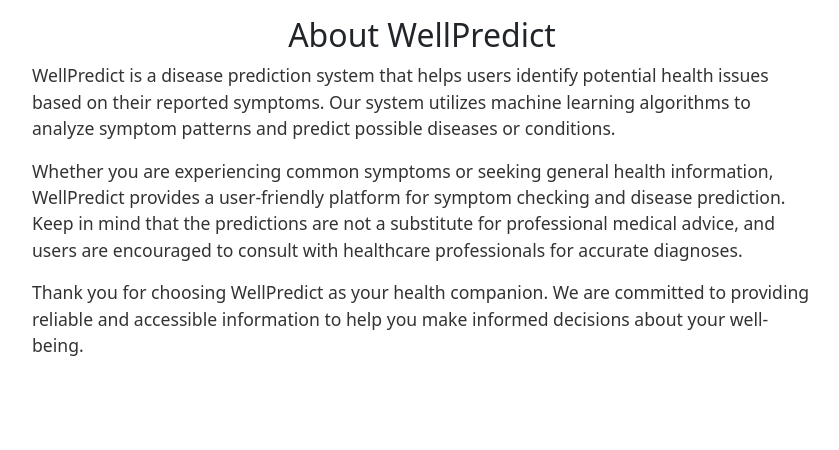
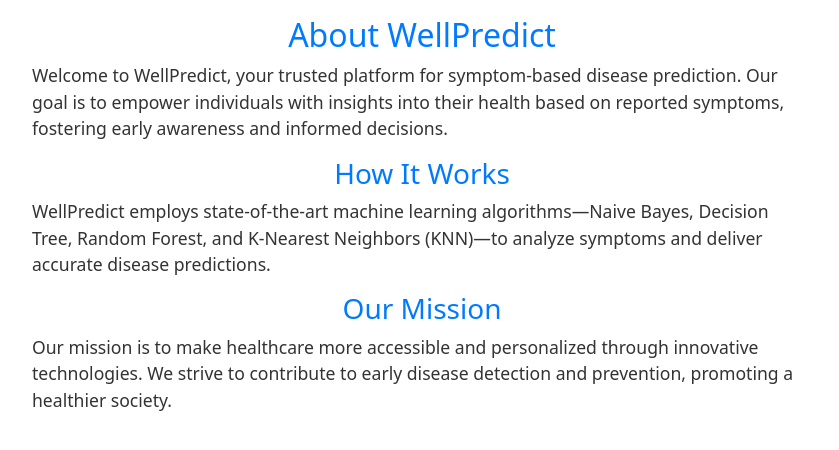
Before and after one commit to maruti-dalvi-03/symptoms-based-disease-prediction, a Flask app: page /about in a window 1280 px wide. Shown: the part 80-530 px from the top of the page, without its empty margins (218-1057 px from the left). Run offline with Flask 3, Linux system fonts and the light colour scheme; parts of the project's set-up code (start-up, migrations or seed data) failed here and were passed over.

Commit message:
improved result page and about page

```diff
--- a/app.py
+++ b/app.py
@@ -1,8 +1,6 @@
 from flask import Flask, render_template, request
 import joblib
 import pandas as pd
-import numpy as np
-from disease_info import disease_info
 
 app = Flask(__name__)
 
@@ -130,16 +128,22 @@
     probability_random_forest = max(predict_proba_random_forest[0])
     probability_knn = max(predict_proba_knn[0])
 
+    predicted_diseases = [predicted_disease_naive_bayes, predicted_disease_decision_tree, predicted_disease_random_forest, predicted_disease_knn]
+
+    wikipedia_links = set(f"https://en.wikipedia.org/wiki/{disease}" for disease in predicted_diseases)
+
     return render_template('result.html',
-                           symptoms=symptoms,
-                           disease_naive_bayes=predicted_disease_naive_bayes,
-                           probability_naive_bayes=probability_naive_bayes * 100,
-                           disease_decision_tree=predicted_disease_decision_tree,
-                           probability_decision_tree=probability_decision_tree * 100,
-                           disease_random_forest=predicted_disease_random_forest,
-                           probability_random_forest=probability_random_forest * 100,
-                           disease_knn=predicted_disease_knn,
-                           probability_knn=probability_knn * 100)
+                       symptoms=[symptom.capitalize() for symptom in symptoms],
+                       disease_naive_bayes=predicted_disease_naive_bayes,
+                       probability_naive_bayes=f"{probability_naive_bayes * 100:.2f}",
+                       disease_decision_tree=predicted_disease_decision_tree,
+                       probability_decision_tree=f"{probability_decision_tree * 100:.2f}",
+                       disease_random_forest=predicted_disease_random_forest,
+                       probability_random_forest=f"{probability_random_forest * 100:.2f}",
+                       disease_knn=predicted_disease_knn,
+                       probability_knn=f"{probability_knn * 100:.2f}",
+                       wikipedia_links=wikipedia_links)
+
 
 @app.route('/all-services')
 def allServices():
@@ -174,9 +178,9 @@
 def contact():
     return render_template('contact.html')
 
-# @app.template_filter('capitalize_words')
-# def capitalize_words(s):
-#     return ' '.join(word.capitalize() for word in s.split('_'))
+@app.template_filter('capitalize_words')
+def capitalize_words(s):
+    return ' '.join(word.capitalize() for word in s.split('_'))
 
 if __name__ == '__main__':
     app.run(debug=True)
--- a/static/style.css
+++ b/static/style.css
@@ -82,7 +82,7 @@
   .checkbtn{
     display: block;
   }
-  ul{
+  nav ul{
     position: fixed;
     width: 100%;
     height: 100vh;
@@ -311,90 +311,82 @@
   padding-inline: 10px;
 }
 
-h2 {
+.about-container h2 , .about-container h3 {
   color: #007bff;
   text-align: center;
 }
-
-p {
+.about-container p {
   font-size: 1.1rem;
   margin-bottom: 15px;
   color: #333333;
 }
 
-.creative-section {
-  margin-top: 40px;
-  padding: 20px;
-  background-color: #007bff;
-  color: #ffffff;
-  border-radius: 10px;
-  box-shadow: 0 0 20px rgba(0, 0, 0, 0.1);
-}
-
-.creative-section h2 {
-  color: #ffffff;
-}
-
-.creative-section p {
-  font-size: 1.2rem;
-  color: #ffffff;
-  margin-bottom: 20px;
-}
-
-.creative-section img {
-  max-width: 100%;
-  height: auto;
-  border-radius: 10px;
-  box-shadow: 0 0 10px rgba(0, 0, 0, 0.2);
-}
-
 /*   result page    */
 
 .result-container {
-  background-color: white;
-  box-shadow: 0px 0px 10px rgba(0, 0, 0, 0.1);
+  background-color: #f8f9fa;
   padding: 20px;
   border-radius: 10px;
+  box-shadow: 0 0 10px rgba(0, 0, 0, 0.1);
   margin-top: 20px;
 }
 
-.result-container h2 {
-  color: #343a40; /* Dark Grayish Blue */
+.result-container h5 {
+  color: #45494e;
+  font-weight: 600;
+}
+
+.result-container hr {
+  margin: 20px 0;
+  border: 0;
+  border-top: 2px solid #6c757d;
+}
+
+.result-container h3 {
+  color: #343a40;
+  margin-top: 20px;
 }
 
 .result-container p {
-  margin-bottom: 20px;
-  color: #6c757d; /* Gray */
+  color: #6c757d;
+  line-height: 1.6;
 }
 
 .result-container strong {
-  color: #e44d26; /* WellPredict Orange */
-}
-
-.result-container h3 {
-  color: #343a40; /* Dark Grayish Blue */
-  margin-top: 20px;
-}
-
-.result-container ul {
-  list-style: none;
-  padding: 0;
-}
-
-.result-container li {
-  margin-bottom: 10px;
+  color: #ff3c00;
 }
 
 .result-container a {
+  color: #007bff;
   text-decoration: none;
-  color: #e44d26; /* WellPredict Orange */
-  font-weight: bold;
-  transition: color 0.3s ease;
+  display: inline-block;
+  margin-top: 20px;
+  transition: color 0.3s;
 }
 
 .result-container a:hover {
-  color: #343a40; /* Dark Grayish Blue */
+  color: #0056b3;
 }
+
+/* Responsive CSS */
+@media only screen and (max-width: 600px) {
+  .result-container {
+    padding: 15px;
+  }
+  .result-container
+  .result-container h5 {
+    font-size: 18px;
+  }
+
+  .result-container h3 {
+    font-size: 20px;
+  }
+
+  .result-container p {
+    font-size: 16px;
+  }
+}
+
 
 
 /*    contact page     */       /*    contact page     */        /*    contact page     */
--- a/templates/about.html
+++ b/templates/about.html
@@ -29,20 +29,14 @@
 
     <main>
         <div class="about-container py-3">
-            <h2>About WellPredict</h2>
-            <p>
-                WellPredict is a disease prediction system that helps users identify potential health issues based on their reported symptoms.
-                Our system utilizes machine learning algorithms to analyze symptom patterns and predict possible diseases or conditions.
-            </p>
-            <p>
-                Whether you are experiencing common symptoms or seeking general health information, WellPredict provides a user-friendly platform
-                for symptom checking and disease prediction. Keep in mind that the predictions are not a substitute for professional medical advice,
-                and users are encouraged to consult with healthcare professionals for accurate diagnoses.
-            </p>
-            <p>
-                Thank you for choosing WellPredict as your health companion. We are committed to providing reliable and accessible information
-                to help you make informed decisions about your well-being.
-            </p>
+            <h2>About <span>WellPredict</span></h2>
+            <p>Welcome to WellPredict, your trusted platform for symptom-based disease prediction. Our goal is to empower individuals with insights into their health based on reported symptoms, fostering early awareness and informed decisions.</p>
+
+            <h3>How It Works</h3>
+            <p>WellPredict employs state-of-the-art machine learning algorithms—Naive Bayes, Decision Tree, Random Forest, and K-Nearest Neighbors (KNN)—to analyze symptoms and deliver accurate disease predictions.</p>
+
+            <h3>Our Mission</h3>
+            <p>Our mission is to make healthcare more accessible and personalized through innovative technologies. We strive to contribute to early disease detection and prevention, promoting a healthier society.</p>
         </div>
 
     </main>
```
Also changed, not shown: templates/result.html (+28 -38 lines), 1 other file.
